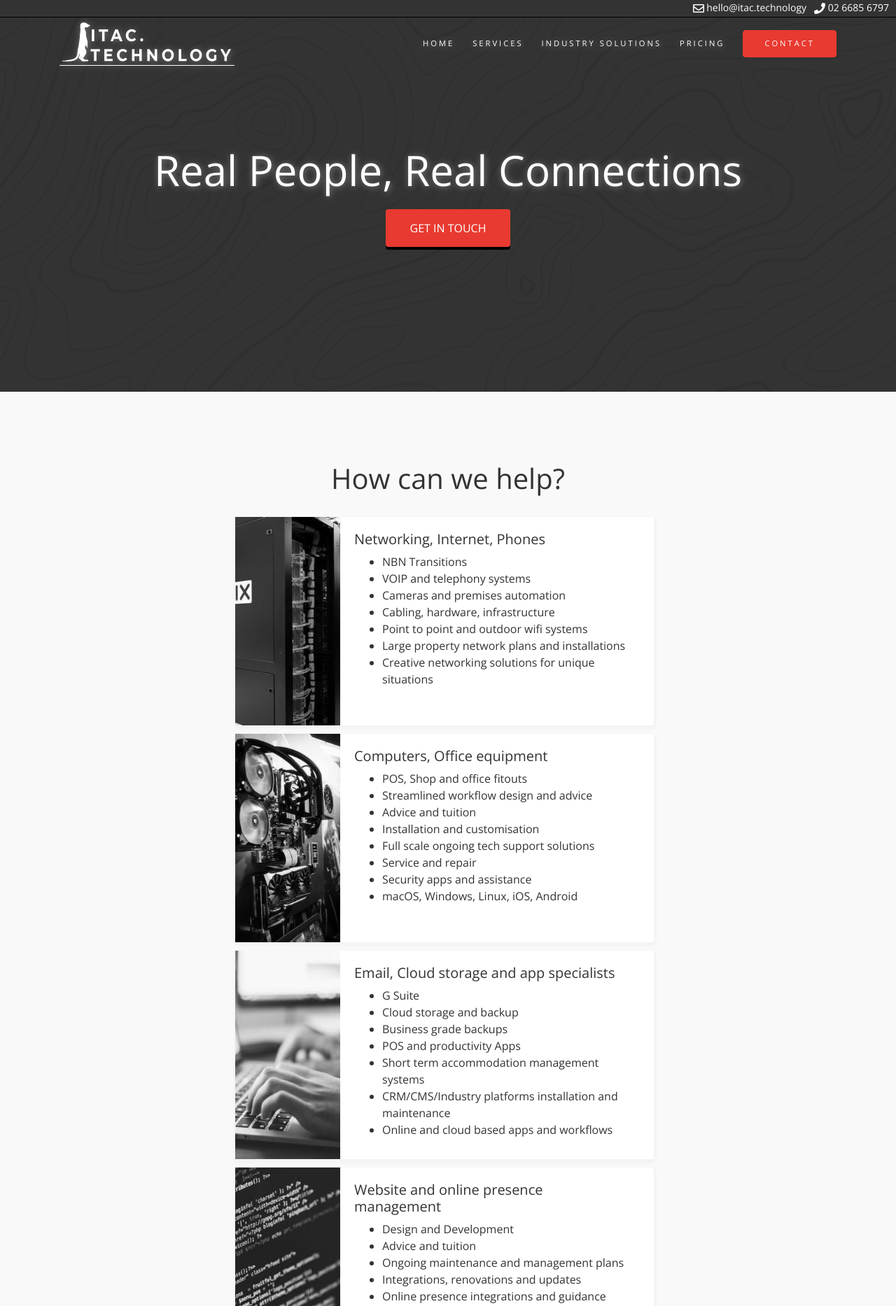
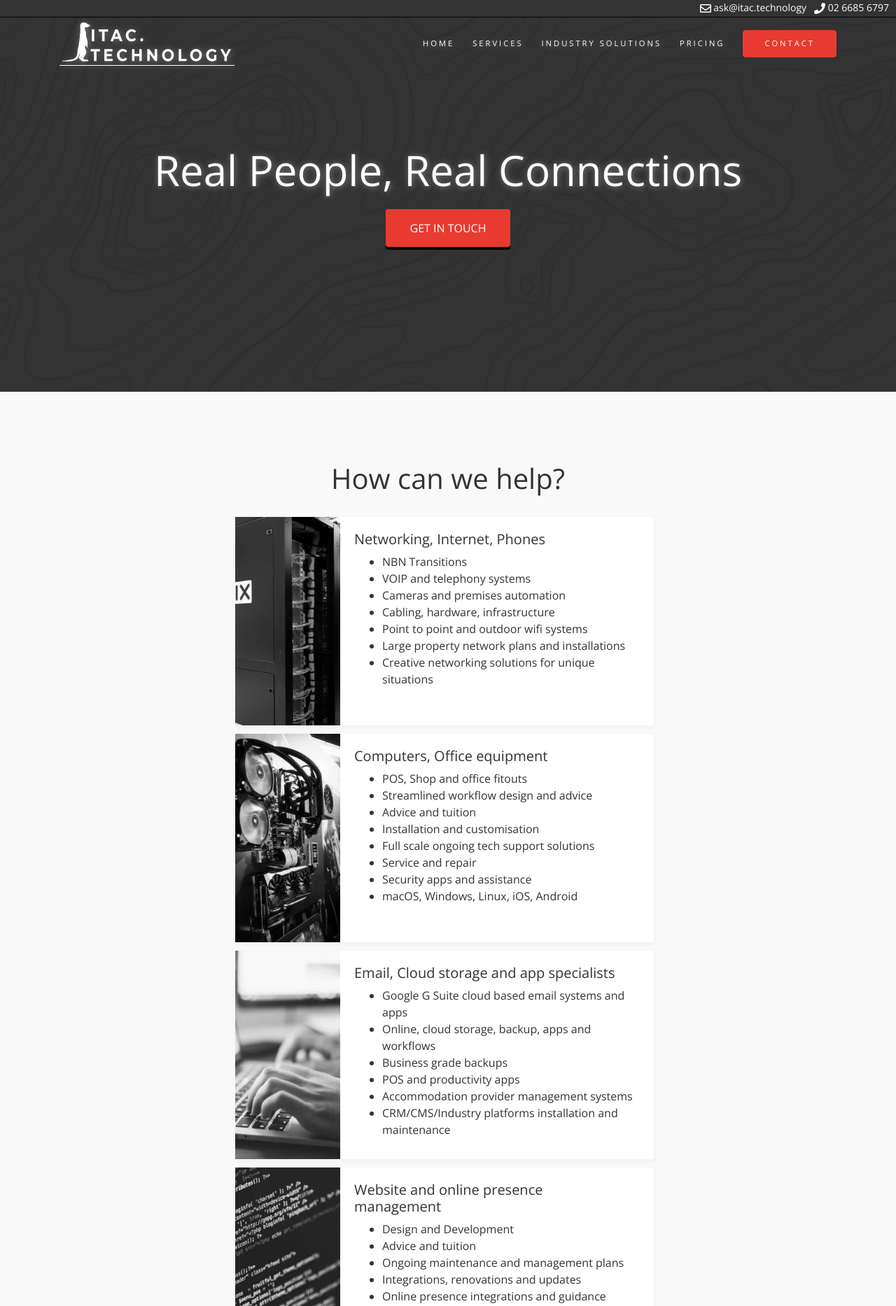
Before and after one commit to emiliokyp/itac, a PHP site: page / in a window 1280 px wide. Shown: the top 1867 px of the page at 70% size. Run offline with PHP 8.4, Linux system fonts and the light colour scheme; some libraries are stand-ins or nearby versions.

Commit message:
pushed to live

```diff
--- a/assets/css/main.css
+++ b/assets/css/main.css
@@ -1234,6 +1234,14 @@ body {
   border-radius: 4px;
 }
 
+.btn-meerkat {
+  background: none;
+  outline: none;
+  border: none;
+  font-size: 16px;
+  color: white;
+}
+
 /* media queries */
 
 @media (max-width: 992px) {
--- a/assets/js/main.js
+++ b/assets/js/main.js
@@ -143,7 +143,11 @@ form.addEventListener('submit', function(e) {
 });
 
 addBackToTop({
-  diameter: 56,
+  diameter: 48,
   backgroundColor: 'var(--main-color)',
   textColor: '#fff'
 });
+
+$(function() {
+  $('[data-toggle="tooltip"]').tooltip();
+});
--- a/components/about.php
+++ b/components/about.php
@@ -5,12 +5,14 @@
 	<div class="about-left">
 		<h3>About us</h3>
 		<p>We take the time to understand you and ensure you are informed, confident and happy using your tech. No matter how good your technology is, if you and your team are not happy using it, it’s no good at all. We believe in forming strong working relationships with those we work with, grounded in a shared understanding of the technology at your disposal. That’s the itac.technology difference.</p>
-		<p>Established in 2009, with industry experience spanning over 25 years, Sam Hammond and the itac.technology team, based in Byron Bay, are your local, first point of contact for all things tech in your business. From simple computer repairs to office networking, Internet, POS and shop fit outs through to website management.</p>
+		<p>Established in 2009, with industry experience spanning over 25 years, Sam Hammond and the itac.technology team, based in Byron Bay, are your local, first point of contact for all things tech in your business. From simple computer repairs to office networking, Internet, POS and shop fit outs through to website management.<button type="button" class="btn-meerkat" data-toggle="tooltip" data-placement="top" title="Well, for starters, they're pretty cute! Meerkats are community focused, curious and observant of their surroundings. We at itac.technology strive to these values and more!">
+Why the meerkat?
+</button></p>
 		<i>Leading. Local. <strong>Loving it!</strong></i>
 	</div>
 	<div class="about-right">
 		<p>
-		<svg class="envelope" fill="#fff" xmlns="http://www.w3.org/2000/svg" viewBox="0 0 512 512"><path d="M464 64H48C21.49 64 0 85.49 0 112v288c0 26.51 21.49 48 48 48h416c26.51 0 48-21.49 48-48V112c0-26.51-21.49-48-48-48zm0 48v40.805c-22.422 18.259-58.168 46.651-134.587 106.49-16.841 13.247-50.201 45.072-73.413 44.701-23.208.375-56.579-31.459-73.413-44.701C106.18 199.465 70.425 171.067 48 152.805V112h416zM48 400V214.398c22.914 18.251 55.409 43.862 104.938 82.646 21.857 17.205 60.134 55.186 103.062 54.955 42.717.231 80.509-37.199 103.053-54.947 49.528-38.783 82.032-64.401 104.947-82.653V400H48z"/></svg> hello@itac.technology</p>
+		<svg class="envelope" fill="#fff" xmlns="http://www.w3.org/2000/svg" viewBox="0 0 512 512"><path d="M464 64H48C21.49 64 0 85.49 0 112v288c0 26.51 21.49 48 48 48h416c26.51 0 48-21.49 48-48V112c0-26.51-21.49-48-48-48zm0 48v40.805c-22.422 18.259-58.168 46.651-134.587 106.49-16.841 13.247-50.201 45.072-73.413 44.701-23.208.375-56.579-31.459-73.413-44.701C106.18 199.465 70.425 171.067 48 152.805V112h416zM48 400V214.398c22.914 18.251 55.409 43.862 104.938 82.646 21.857 17.205 60.134 55.186 103.062 54.955 42.717.231 80.509-37.199 103.053-54.947 49.528-38.783 82.032-64.401 104.947-82.653V400H48z"/></svg> ask@itac.technology</p>
 		<p>
 			<svg class="phone-icon" fill="#fff" xmlns="http://www.w3.org/2000/svg" viewBox="0 0 512 512"><path d="M493.4 24.6l-104-24c-11.3-2.6-22.9 3.3-27.5 13.9l-48 112c-4.2 9.8-1.4 21.3 6.9 28l60.6 49.6c-36 76.7-98.9 140.5-177.2 177.2l-49.6-60.6c-6.8-8.3-18.2-11.1-28-6.9l-112 48C3.9 366.5-2 378.1.6 389.4l24 104C27.1 504.2 36.7 512 48 512c256.1 0 464-207.5 464-464 0-11.2-7.7-20.9-18.6-23.4z"/></svg> 02 6685 6797</p>
 		<p>
--- a/components/database-update.php
+++ b/components/database-update.php
@@ -75,7 +75,7 @@
 );" style="background-color: none; border: none;" type="button" data-toggle="tooltip" data-placement="top" title="What are these? Additional technology services at a fixed price! You’ll find full details for each service at itac.technology/pricing, click to view page"><i class="fas fa-info-circle"></i></button></label>
 <div class="custom-control custom-checkbox">
   <input value="1" type="checkbox" id="nbn" name="nbn" class="custom-control-input">
-  <label class="custom-control-label" for="nbn">Assisted NBN Signup | $349 per signup</label>
+  <label class="custom-control-label" for="nbn">Assisted NBN Signup | $299 per signup</label>
 </div>
   <div class="custom-control custom-checkbox">
       <input value="1" type="checkbox" id="website" name="website" class="custom-control-input">
@@ -154,8 +154,9 @@
   <button type="submit" class="btn sign-up-submit">Submit</button>
   <?php if (isset($_GET['id'])) {
     ?>
-    <input type="hidden" name="id" value="<?php echo !empty($_GET['id']) ? htmlspecialchars($_GET['id']) : NULL; ?>" />
+    <input type="hidden" name="id" value="<?php echo !empty($_GET['id']) ? htmlspecialchars($_GET['id']) : null; ?>" />
     <?php
+
   }
   ?>
   <input type="hidden" name="update-or-add" value="1">
--- a/components/fixed-prices.php
+++ b/components/fixed-prices.php
@@ -5,7 +5,7 @@
 	<div data-aos="fade-left" class="fixed-price-service">
 		<div class="service-image">
 			<h2>Fixed price assisted NBN signup</h2>
-			<p>$349 per sign up</p>
+			<p>$299 per sign up</p>
 		</div>
 		<table class="table table-striped">
 			<tr>
@@ -115,7 +115,7 @@
 <div data-aos="fade-left" class="fixed-price-service">
 	<div class="service-image">
 		<h2>Fixed price G Suite email system setup</h2>
-		<p>$24 for first user</p>
+		<p>$249 for first user, any additional users $49</p>
 	</div>
 	<table class="table table-striped">
 		<tr>
--- a/components/partials/footer.php
+++ b/components/partials/footer.php
@@ -14,7 +14,7 @@
 		<a href="https://www.facebook.com/itac.technology/">Facebook</a>
 		<a href="https://www.instagram.com/itac.technology/">Instagram</a>
 		<a href="">Twitter</a>
-		<a href="mailto:hello@itac.technology">Email</a>
+		<a href="mailto:ask@itac.technology">Email</a>
 		<a href="javascript:;" onclick="window.location.href='/terms-of-service'">Terms of Service</a>
 	</div>
 	</section>
--- a/components/partials/header.php
+++ b/components/partials/header.php
@@ -30,7 +30,7 @@
 height="0" width="0" style="display:none;visibility:hidden"></iframe></noscript>
 <!-- End Google Tag Manager (noscript) -->
 	<div class="sticky-contact">
-<svg class="envelope" fill="#fff" xmlns="http://www.w3.org/2000/svg" viewBox="0 0 512 512"><path d="M464 64H48C21.49 64 0 85.49 0 112v288c0 26.51 21.49 48 48 48h416c26.51 0 48-21.49 48-48V112c0-26.51-21.49-48-48-48zm0 48v40.805c-22.422 18.259-58.168 46.651-134.587 106.49-16.841 13.247-50.201 45.072-73.413 44.701-23.208.375-56.579-31.459-73.413-44.701C106.18 199.465 70.425 171.067 48 152.805V112h416zM48 400V214.398c22.914 18.251 55.409 43.862 104.938 82.646 21.857 17.205 60.134 55.186 103.062 54.955 42.717.231 80.509-37.199 103.053-54.947 49.528-38.783 82.032-64.401 104.947-82.653V400H48z"/></svg> hello@itac.technology&nbsp;&nbsp;
+<svg class="envelope" fill="#fff" xmlns="http://www.w3.org/2000/svg" viewBox="0 0 512 512"><path d="M464 64H48C21.49 64 0 85.49 0 112v288c0 26.51 21.49 48 48 48h416c26.51 0 48-21.49 48-48V112c0-26.51-21.49-48-48-48zm0 48v40.805c-22.422 18.259-58.168 46.651-134.587 106.49-16.841 13.247-50.201 45.072-73.413 44.701-23.208.375-56.579-31.459-73.413-44.701C106.18 199.465 70.425 171.067 48 152.805V112h416zM48 400V214.398c22.914 18.251 55.409 43.862 104.938 82.646 21.857 17.205 60.134 55.186 103.062 54.955 42.717.231 80.509-37.199 103.053-54.947 49.528-38.783 82.032-64.401 104.947-82.653V400H48z"/></svg> ask@itac.technology&nbsp;&nbsp;
 <svg class="phone-icon" fill="#fff" xmlns="http://www.w3.org/2000/svg" viewBox="0 0 512 512"><path d="M493.4 24.6l-104-24c-11.3-2.6-22.9 3.3-27.5 13.9l-48 112c-4.2 9.8-1.4 21.3 6.9 28l60.6 49.6c-36 76.7-98.9 140.5-177.2 177.2l-49.6-60.6c-6.8-8.3-18.2-11.1-28-6.9l-112 48C3.9 366.5-2 378.1.6 389.4l24 104C27.1 504.2 36.7 512 48 512c256.1 0 464-207.5 464-464 0-11.2-7.7-20.9-18.6-23.4z"/></svg> 02 6685 6797</div>
 	<div id="nav">
 		<div class="container">
--- a/components/services.php
+++ b/components/services.php
@@ -45,14 +45,13 @@
 		<div class="service-right">
 			<h3>Email, Cloud storage and app specialists</h3>
 			<ul>
-				<li>G Suite</li>
-				<li>Cloud storage and backup</li>
-				<li>Business grade backups</li>
-				<li>POS and productivity Apps</li>
-				<li>Short term accommodation management systems</li>
-				<li>CRM/CMS/Industry platforms installation and maintenance</li>
-				<li>Online and cloud based apps and workflows</li>
-			</ul>
+	<li>Google G Suite cloud based email systems and apps</li>
+	<li>Online, cloud storage, backup, apps and workflows</li>
+	<li>Business grade backups</li>
+	<li>POS and productivity apps</li>
+	<li>Accommodation provider management systems</li>
+	<li>CRM/CMS/Industry platforms installation and maintenance</li>
+</ul>
 		</div>
 	</div>
 
--- a/scripts/service-agreement.php
+++ b/scripts/service-agreement.php
@@ -45,7 +45,7 @@ if ($_POST) {
 
 
 		if (isset($_POST['nbn'])) {
-			$mail->Body .= '<strong>Assisted NBN Signup: </strong>' . '$349 per signup' . '<br>';
+			$mail->Body .= '<strong>Assisted NBN Signup: </strong>' . '$299 per signup' . '<br>';
 		}
 
 		if (isset($_POST['website'])) {
@@ -61,7 +61,7 @@ if ($_POST) {
 		}
 
 		if (isset($_POST['gsuite'])) {
-			$mail->Body .= '<strong>G Suite email system setup: </strong>' . '$24 for first user' . '<br>';
+			$mail->Body .= '<strong>G Suite email system setup: </strong>' . '$249 for first user, any additional users $49' . '<br>';
 		}
 
 		if (isset($_POST['anti_virus'])) {
```
Also changed, not shown: components/sign-up-form.php (+14 -6 lines).
